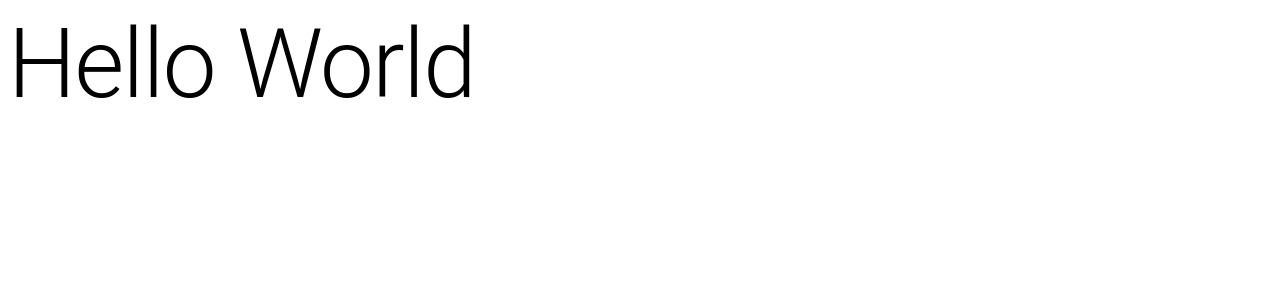
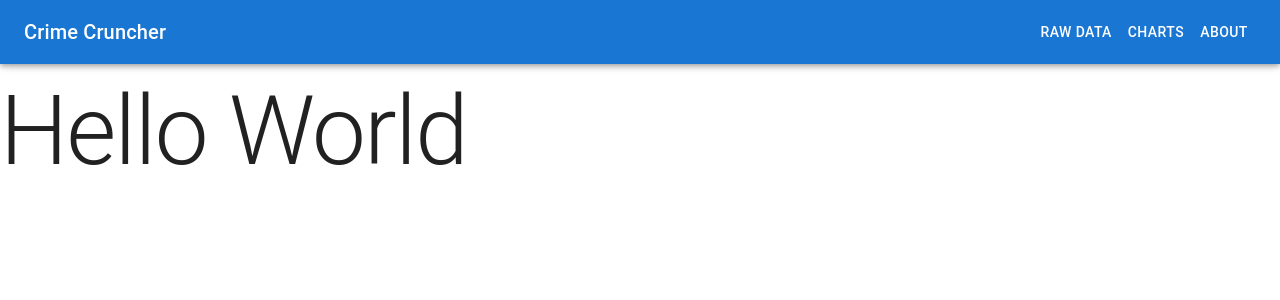
Before and after one commit to BigData712/frontend, a Next.js app in the folder atls-4214-project/: page / in a window 1280 px wide. Shown: the top 300 px of the page. Built offline with nearby package versions, Linux system fonts and the light colour scheme.

Commit message:
testing ci/cd

```diff
--- a/atls-4214-project/next.config.js
+++ b/atls-4214-project/next.config.js
@@ -1,6 +1,15 @@
 /** @type {import('next').NextConfig} */
 const nextConfig = {
   reactStrictMode: true,
+  async rewrites() {
+    return [
+      // Rewrite everything to `pages/index`
+      {
+        source: "/:any*",
+        destination: "/",
+      },
+    ];
+  },
 }
 
 module.exports = nextConfig
--- /dev/null
+++ b/atls-4214-project/src/components/navBar.tsx
@@ -0,0 +1,114 @@
+import * as React from 'react';
+import AppBar from '@mui/material/AppBar';
+import Box from '@mui/material/Box';
+import CssBaseline from '@mui/material/CssBaseline';
+import Divider from '@mui/material/Divider';
+import Drawer from '@mui/material/Drawer';
+import IconButton from '@mui/material/IconButton';
+import List from '@mui/material/List';
+import ListItem from '@mui/material/ListItem';
+import ListItemButton from '@mui/material/ListItemButton';
+import ListItemText from '@mui/material/ListItemText';
+import MenuIcon from '@mui/icons-material/Menu';
+import Toolbar from '@mui/material/Toolbar';
+import Typography from '@mui/material/Typography';
+import Button from '@mui/material/Button';
+import Link from 'next/link';
+import router from 'next/router';
+
+
+const drawerWidth = 240;
+const navItems = [
+    {
+        name: 'Raw Data',
+        url: '/data'
+    },
+    {
+        name: 'Charts',
+        url: '/charts'
+    },
+    {
+        name: 'About',
+        url: '/about'
+    }];
+
+export default function NavBar() {
+  const [mobileOpen, setMobileOpen] = React.useState(false);
+
+  const handleDrawerToggle = () => {
+    setMobileOpen((prevState) => !prevState);
+  };
+
+  const drawer = (
+    <Box onClick={handleDrawerToggle} sx={{ textAlign: 'center' }}>
+      <Typography variant="h6" sx={{ my: 2 }}>
+        Crime Cruncher
+      </Typography>
+      <Divider />
+      <List>
+        {navItems.map((item) => (
+          <ListItem key={item.name} disablePadding>
+            <ListItemButton sx={{ textAlign: 'center' }}>
+              <ListItemText primary={item.name} />
+            </ListItemButton>
+          </ListItem>
+        ))}
+      </List>
+    </Box>
+  );
+
+  return (
+    <Box sx={{ display: 'flex' }}>
+      <CssBaseline />
+      <AppBar component="nav">
+        <Toolbar>
+          <IconButton
+            color="inherit"
+            aria-label="open drawer"
+            edge="start"
+            onClick={handleDrawerToggle}
+            sx={{ mr: 2, display: { sm: 'none' } }}
+          >
+            <MenuIcon />
+          </IconButton>
+          <Typography
+            variant="h6"
+            component="div"
+            sx={{ flexGrow: 1, display: { xs: 'none', sm: 'block' } }}
+          >
+            Crime Cruncher
+          </Typography>
+          <Box sx={{ display: { xs: 'none', sm: 'block' } }}>
+            {navItems.map((item) => (
+                <Button
+                    key={item.name}
+                    sx={{ color: '#fff' }}
+                    onClick={() => {
+                        router.push(item.url, item.url, {shallow: true})
+                    }}
+                    >
+                {item.name}
+              </Button>
+            ))}
+          </Box>
+        </Toolbar>
+      </AppBar>
+      <Box component="nav">
+        <Drawer
+          variant="temporary"
+          open={mobileOpen}
+          onClose={handleDrawerToggle}
+          ModalProps={{
+            keepMounted: true, // Better open performance on mobile.
+          }}
+          sx={{
+            display: { xs: 'block', sm: 'none' },
+            '& .MuiDrawer-paper': { boxSizing: 'border-box', width: drawerWidth },
+          }}
+        >
+          {drawer}
+        </Drawer>
+      </Box>
+    </Box>
+  );
+}
--- a/atls-4214-project/src/pages/_app.tsx
+++ b/atls-4214-project/src/pages/_app.tsx
@@ -1,5 +1,21 @@
+import NavBar from '@/components/navBar';
 import type { AppProps } from 'next/app'
 
+function SafeHydrate({ children }:any) {
+  return (
+    <div suppressHydrationWarning>
+      {typeof window === 'undefined' ? null : children}
+    </div>
+  )
+}
+
 export default function App({ Component, pageProps }: AppProps) {
-  return <Component {...pageProps} />
+  return(
+    <SafeHydrate>
+      <NavBar />
+      <div style={{marginTop: '75px'}}>
+      <Component suppressHydrationWarning {...pageProps} />
+      </div>
+    </SafeHydrate>
+  );
 }
--- a/atls-4214-project/src/pages/_document.tsx
+++ b/atls-4214-project/src/pages/_document.tsx
@@ -4,7 +4,7 @@ export default function Document() {
   return (
     <Html lang="en">
       <Head />
-      <body>
+      <body suppressHydrationWarning>
         <Main />
         <NextScript />
       </body>
--- a/atls-4214-project/src/pages/test.tsx
+++ b/atls-4214-project/src/pages/test.tsx
@@ -1,4 +1,4 @@
-import { retrieveData } from '@/logic/apiRequest';
+import { retrieveData, retrieveData2 } from '@/logic/apiRequest';
 import React, { useEffect, useState } from 'react';
 
 
@@ -53,7 +53,7 @@ export default function ApiTest() {
             <br></br>
             <button
                 onClick={() => {
-                    retrieveData(setCounty.replaceAll(" ", "_").toLowerCase() + "/", query).then((
+                    retrieveData2(setCounty.replaceAll(" ", "_").toLowerCase(), query).then((
                         returned
                     ) => {
                         setReturnedData(returned.hits.hits)
```
Also changed, not shown: atls-4214-project/src/logic/apiRequest.tsx (+18 -0 lines), atls-4214-project/src/pages/data.tsx (+12 -24 lines).
